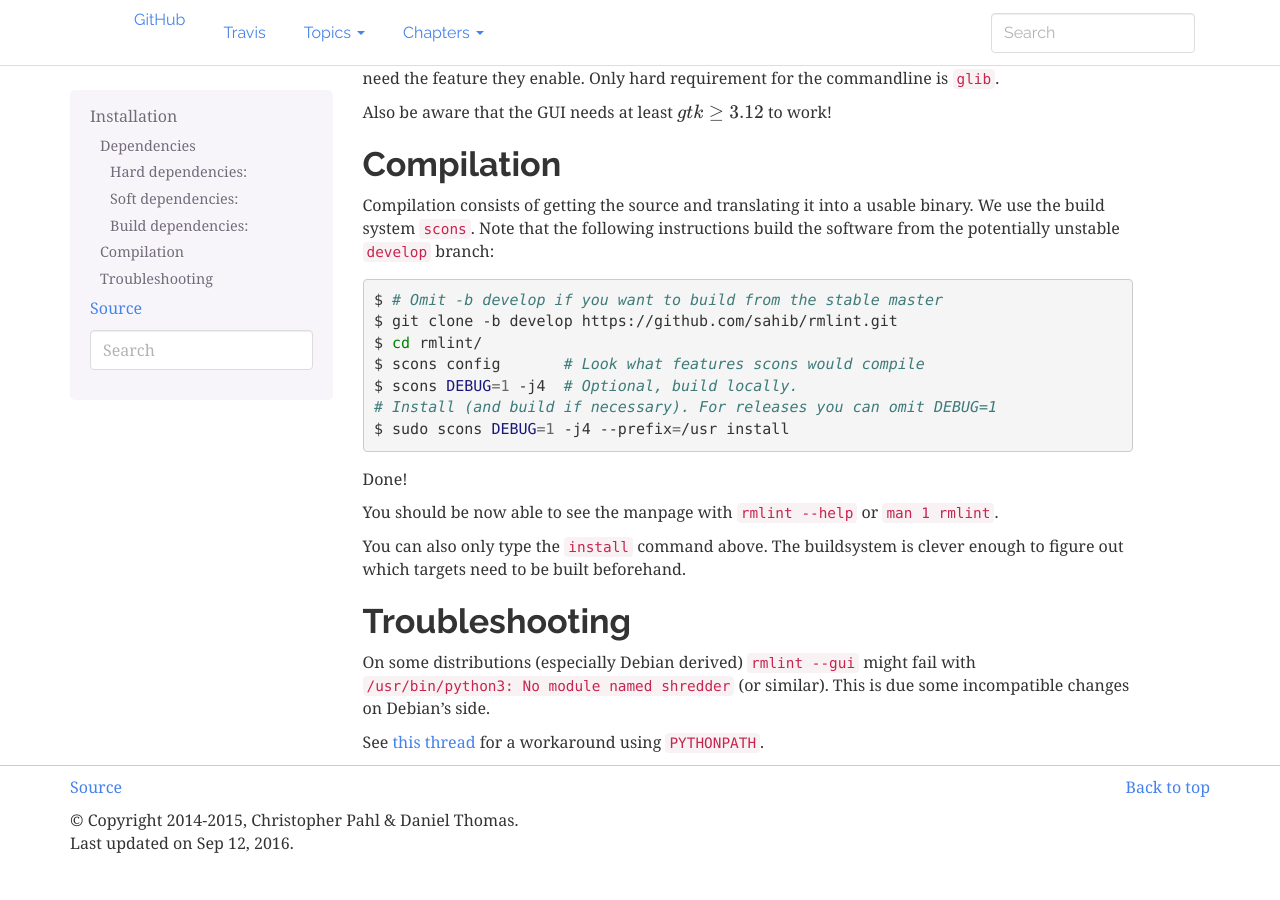
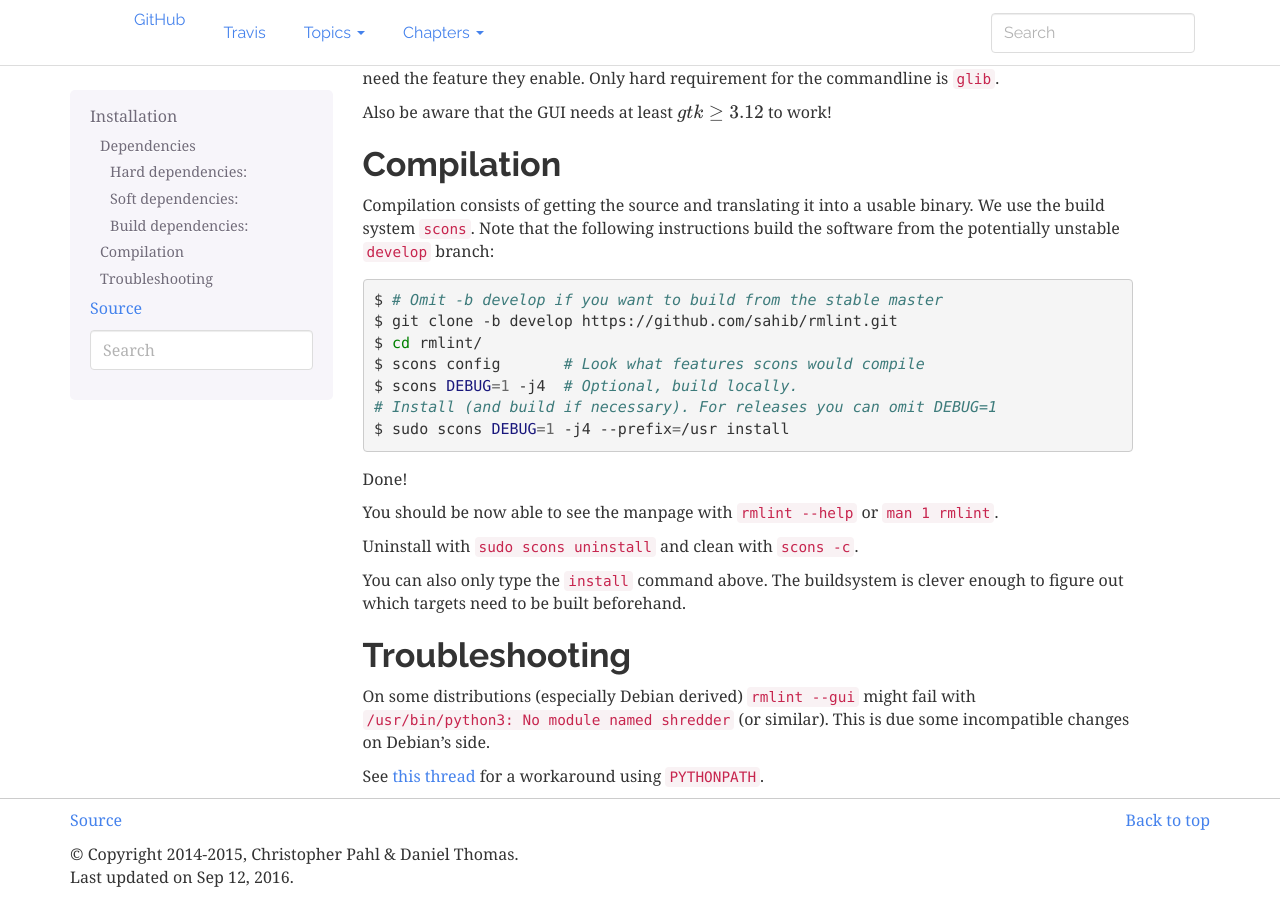
Before and after one commit to sahib/rmlint, a Sphinx documentation site: the page built from docs/install.rst, in a window 1280 px wide and 900 px high, scrolled down 1876 px. Built offline with Sphinx 7.4.7, drawn with Linux system fonts in a browser that asks for light colours; before the commit the page ends 2742 px from its top, so only the background shows below that.

Commit message:
Indicate how to clean
Cleaning is not obvious. I had to "man scons" to find how to clean.
Usually "make clean" does the job, but scons is not well known.

```diff
--- a/docs/install.rst
+++ b/docs/install.rst
@@ -139,6 +139,8 @@ Done!
 You should be now able to see the manpage with ``rmlint --help`` or ``man 1
 rmlint``.
 
+Uninstall with ``sudo scons uninstall`` and clean with ``scons -c``.
+
 You can also only type the ``install`` command above. The buildsystem is clever
 enough to figure out which targets need to be built beforehand.
 
```
